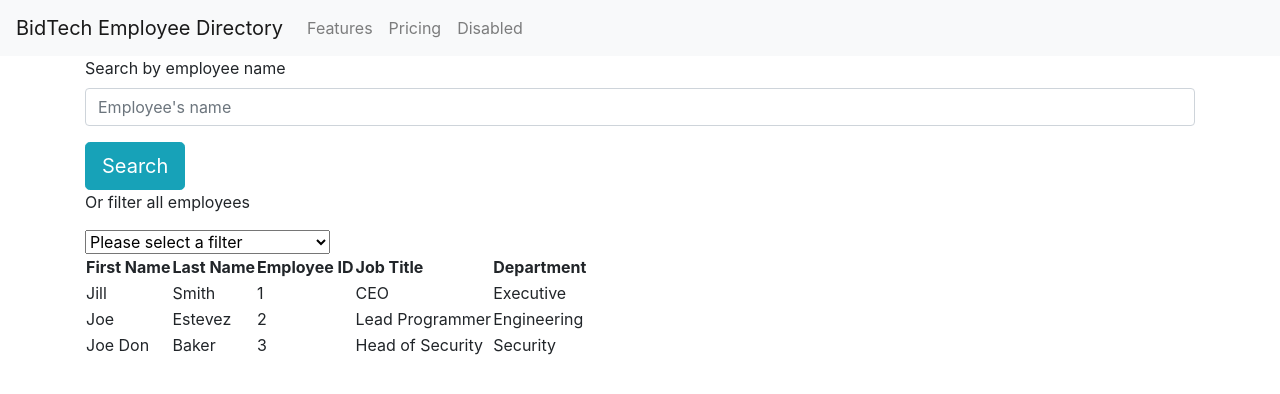
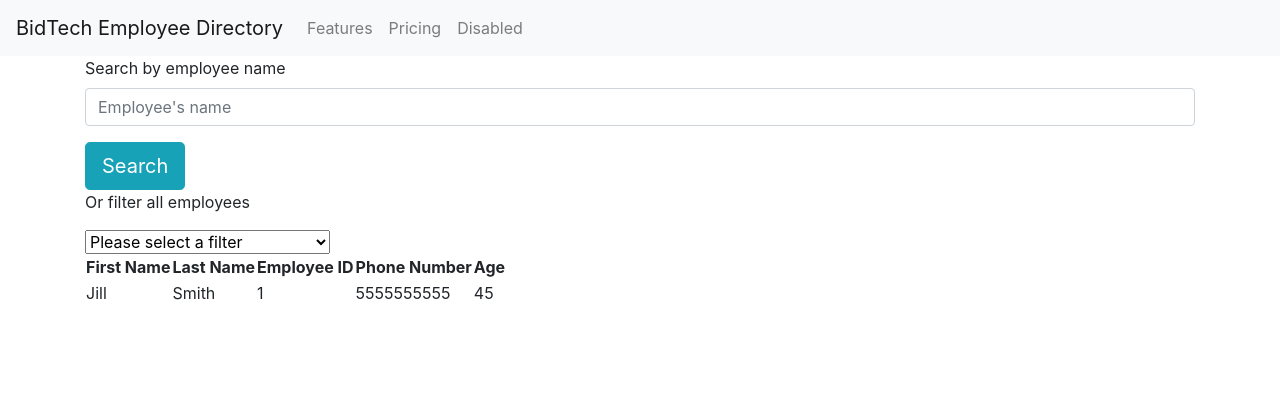
Before and after one commit to jjbidwell/employee-directory, a React (Create React App) app: page / in a window 1280 px wide. Shown: the top 394 px of the page. Built offline with nearby package versions, Linux system fonts and the light colour scheme; no server answers.

Commit message:
api now creates array of 50 items in console

```diff
--- a/src/components/Table/table.js
+++ b/src/components/Table/table.js
@@ -4,11 +4,26 @@
 import "bootstrap/dist/js/bootstrap.js";
 import API from "../../utilities/API";
 
+const employees = [];
+
+
 class Table extends Component {
 
     componentDidMount() {
         API.fillPage()
-        .then(res => console.log(res.data.results));
+        .then(res => {
+            const results = res.data.results;
+            results.forEach(element => {
+                const employee = {
+                    name: `${element.name.first} ${element.name.last}`,
+                    id: element.id.value,
+                    email: element.email,
+                    phone: element.phone
+                }
+                employees.push(employee);
+            });
+            console.log(employees);
+        });
     }
 
     render() {
@@ -20,31 +35,18 @@
                         <th>First Name</th>
                         <th>Last Name</th>
                         <th>Employee ID</th>
-                        <th>Job Title</th>
-                        <th>Department</th>
+                        <th>Phone Number</th>
+                        <th>Age</th>
 
                         </tr>
-                            <tr>
+                        <tr>
                             <td>Jill</td>
                             <td>Smith</td>
                             <td>1</td>
-                            <td>CEO</td>
-                            <td>Executive</td>
-                            </tr>
-                            <tr>
-                            <td>Joe</td>
-                            <td>Estevez</td>
-                            <td>2</td>
-                            <td>Lead Programmer</td>
-                            <td>Engineering</td>
-                            </tr>
-                            <tr>
-                            <td>Joe Don</td>
-                            <td>Baker</td>
-                            <td>3</td>
-                            <td>Head of Security</td>
-                            <td>Security</td>
-                            </tr>
+                            <td>5555555555</td>
+                            <td>45</td>
+                        </tr>
+
                     </tbody>
             </table>
         </div>
```
